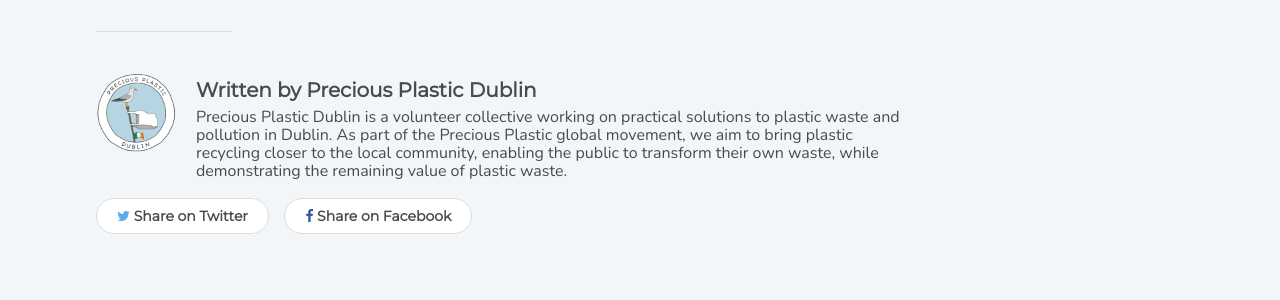
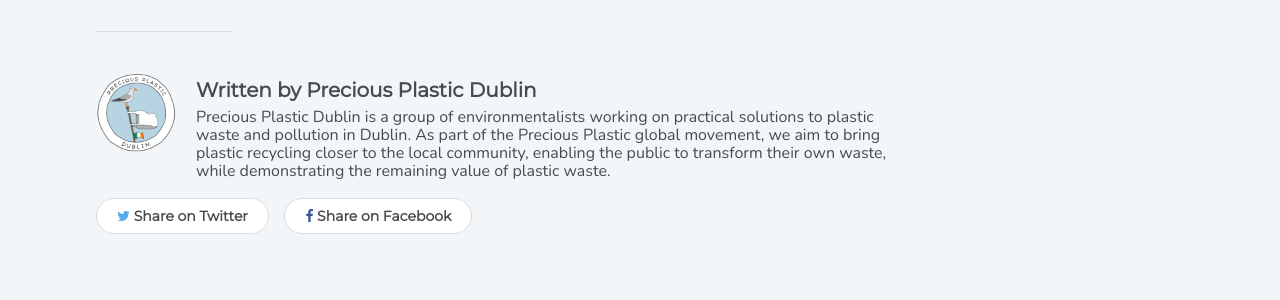
Before and after one commit to preciousplasticdublin/preciousplasticdublin.github.io, a Jekyll site: the page built from _posts/news/2026-01-21-edu-bus.md, in a window 1280 px wide. Shown: the part 1678-1978 px from the top of the page. Built offline with Jekyll 4.4.1, drawn with Linux system fonts in a browser that asks for light colours; a script that is not in the unit is left out; comment, search, counter and statistics services are not loaded.

Commit message:
Update _config.yml

```diff
--- a/_config.yml
+++ b/_config.yml
@@ -57,7 +57,7 @@
   name: Precious Plastic Dublin
   email: info@preciousplasticdublin.org
   twitter: DublinPlastic
-  bio: Precious Plastic Dublin is a volunteer collective working on practical solutions to plastic waste and pollution in Dublin. As part of the Precious Plastic global movement, we aim to bring plastic recycling closer to the local community, enabling the public to transform their own waste, while demonstrating the remaining value of plastic waste.
+  bio: Precious Plastic Dublin is a group of environmentalists working on practical solutions to plastic waste and pollution in Dublin. As part of the Precious Plastic global movement, we aim to bring plastic recycling closer to the local community, enabling the public to transform their own waste, while demonstrating the remaining value of plastic waste.
   avatar: logo/precious-plastic-dublin-logo-120.png
 
 #---------------------------
```
